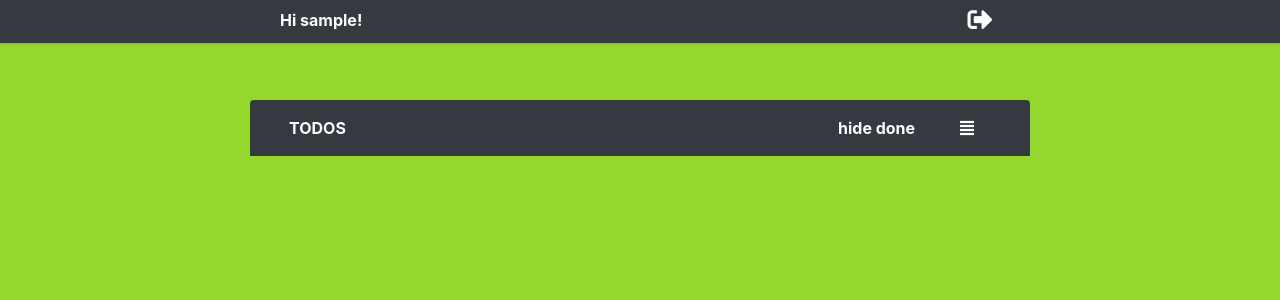
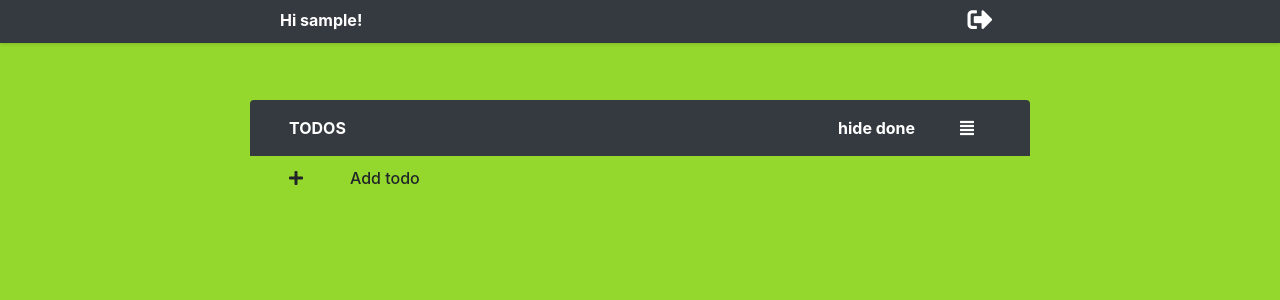
Before and after one commit to trejsu/hash-todo, a Django app: page /todo/ in a window 1280 px wide. Shown: the top 300 px of the page. Run offline with Django 3.2, Linux system fonts and the light colour scheme; the visitor is signed in with stand-in values (Sample User, id 1); data that the repository does not hold is empty; some libraries are stand-ins or nearby versions.

Commit message:
Adds button for adding todos

```diff
--- a/todo/static/todo/home.css
+++ b/todo/static/todo/home.css
@@ -54,6 +54,12 @@
   line-height: 1.25rem;
 }
 
+#add-todo {
+  padding: .75rem 1.5rem;
+  margin-bottom: .5rem;
+  line-height: 1.25rem;
+}
+
 .item a {
   color: var(--dark-color);
 }
@@ -95,3 +101,8 @@
 .tick a:hover {
   color: var(--primary-color)
 }
+
+#add-icon i {
+  line-height: 1.25rem;
+  cursor: pointer;
+}
--- a/todo/static/todo/home.js
+++ b/todo/static/todo/home.js
@@ -18,4 +18,21 @@ $(document).ready(function () {
     window.location.href = '?' + urlParams.toString();
   });
 
+  var hoverCounter = 0;
+
+  $('#add-icon').hover(
+    function () {
+      if (hoverCounter < 1) {
+        $(this).html('<i class="fas fa-plus-circle"></i>');
+        hoverCounter += 1;
+      }
+    },
+    function () {
+      if (hoverCounter > 0) {
+        $(this).html('<i class="fas fa-plus"></i>');
+        hoverCounter -= 1;
+      }
+    }
+  );
+
 });
--- a/todo/templates/todo/home.html
+++ b/todo/templates/todo/home.html
@@ -15,7 +15,7 @@
 
         <div class="col-sm-1">
         <span id="logout-icon">
-          <a href="{% url 'logout' %}" >
+          <a href="{% url 'logout' %}">
             <i class="fas fa-sign-out-alt"></i>
           </a>
         </span>
@@ -65,6 +65,15 @@
       {% endfor %}
     </div>
 
+    <div class="row" id="add-todo">
+      <div class="col-sm-1" id="add-icon">
+        <i class="fas fa-plus"></i>
+      </div>
+      <div class="col-sm-2 add-text">
+        Add todo
+      </div>
+    </div>
+
   </div>
 
 
```
